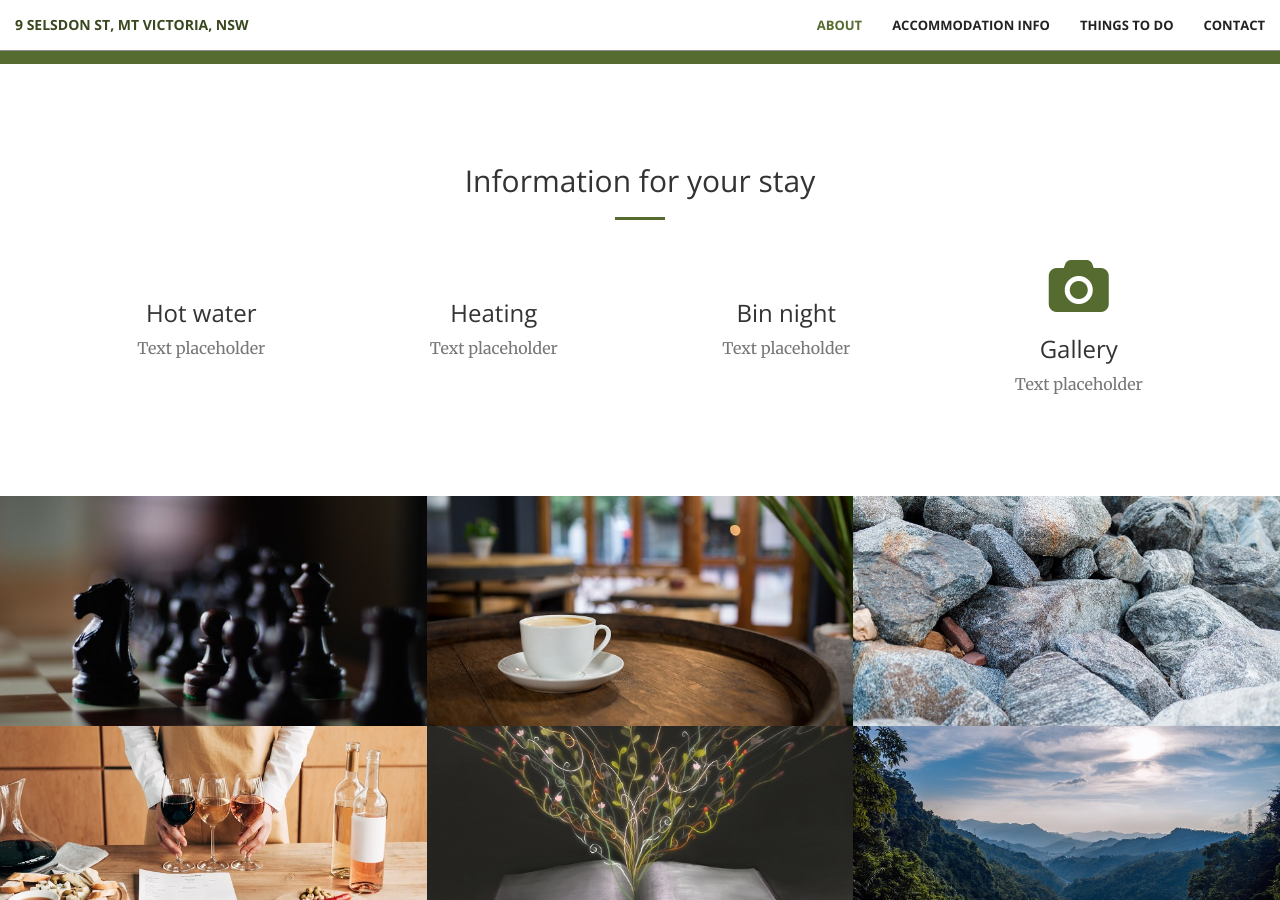
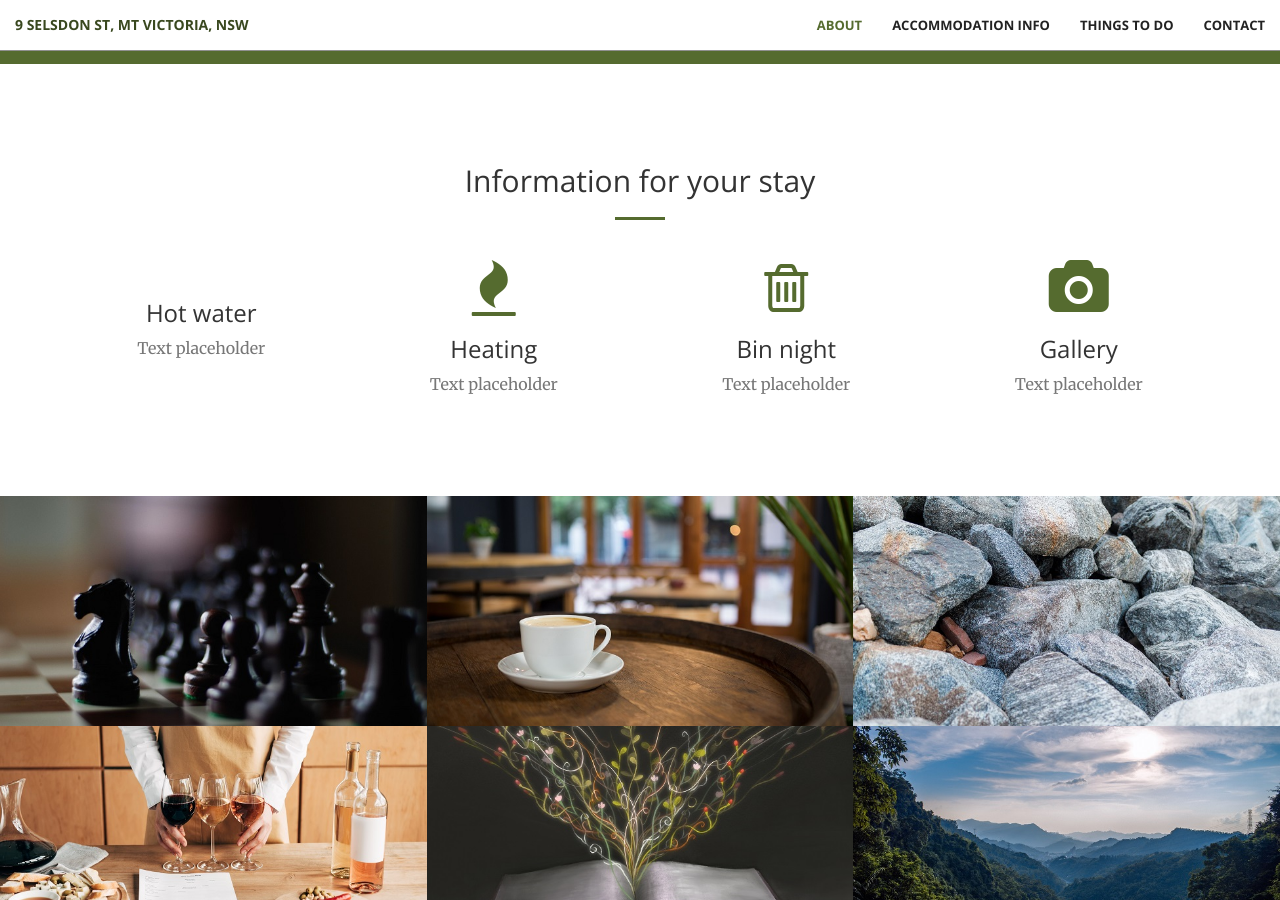
Before and after one commit to DillwyniaLodge/homepage1, a Jekyll site: the page built from index.html, in a window 1280 px wide and 900 px high, scrolled down 1162 px. Built offline with Jekyll 4.4.1, drawn with Linux system fonts in a browser that asks for light colours.

Commit message:
Update services.html

```diff
--- a/_includes/services.html
+++ b/_includes/services.html
@@ -18,14 +18,14 @@
             </div>
             <div class="col-lg-3 col-md-6 text-center">
                 <div class="service-box">
-                    <i class="fa fa-4x fa-temperature-up wow bounceIn text-primary" data-wow-delay=".1s"></i>
+                    <i class="fa fa-4x fa-fire wow bounceIn text-primary" data-wow-delay=".1s"></i>
                     <h3>Heating</h3>
                     <p class="text-muted">Text placeholder</p>
                 </div>
             </div>
             <div class="col-lg-3 col-md-6 text-center">
                 <div class="service-box">
-                    <i class="fa fa-4x fa-trash-alt wow bounceIn text-primary" data-wow-delay=".2s"></i>
+                    <i class="fa fa-4x fa-trash-o wow bounceIn text-primary" data-wow-delay=".2s"></i>
                     <h3>Bin night</h3>
                     <p class="text-muted">Text placeholder</p>
                 </div>
```
